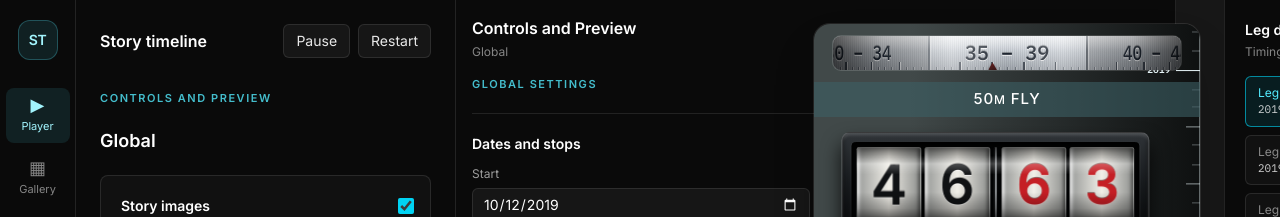
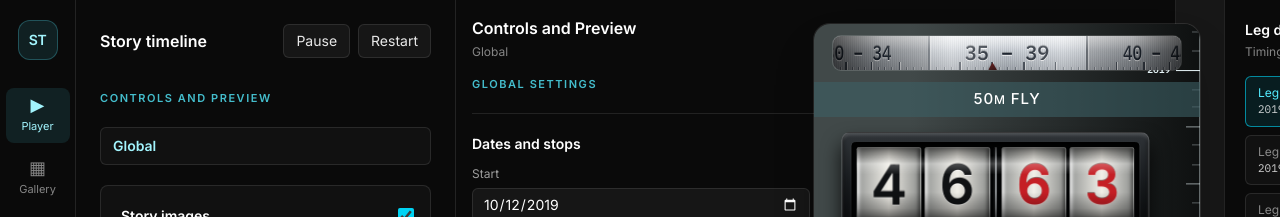
Before and after one commit to b2gogoi/story-timeline, a React (Vite) app: page / in a window 1280 px wide. Shown: the top 217 px of the page. Built offline with nearby package versions, Linux system fonts and the light colour scheme.

Commit message:
Make Global selectable without visibility checkbox

```diff
--- a/src/components/Controls.tsx
+++ b/src/components/Controls.tsx
@@ -77,7 +77,14 @@ export function Controls({ cfg, set, playing, onToggle, onRestart, selected, onS
       </div>
 
       <Section title="Controls and Preview">
-        <h2 className="text-lg font-semibold text-white">{selected === 'global' ? 'Global' : REGISTRY.find(item => item.id === selected)?.label}</h2>
+        <button
+          type="button"
+          onClick={() => onSelect('global')}
+          aria-pressed={selected === 'global'}
+          className={`w-full rounded-md border border-white/10 bg-white/[0.03] px-3 py-2 text-left text-sm font-semibold hover:text-cyan-200 ${selected === 'global' ? 'text-cyan-200' : 'text-white'}`}
+        >
+          Global
+        </button>
         {REGISTRY.map(({ id, label, Controls: C }) => (
           <section key={id} className="space-y-3 rounded-lg border border-white/10 bg-white/[0.03] p-4">
             <div className="flex items-center gap-3 text-sm font-semibold text-white">
```
